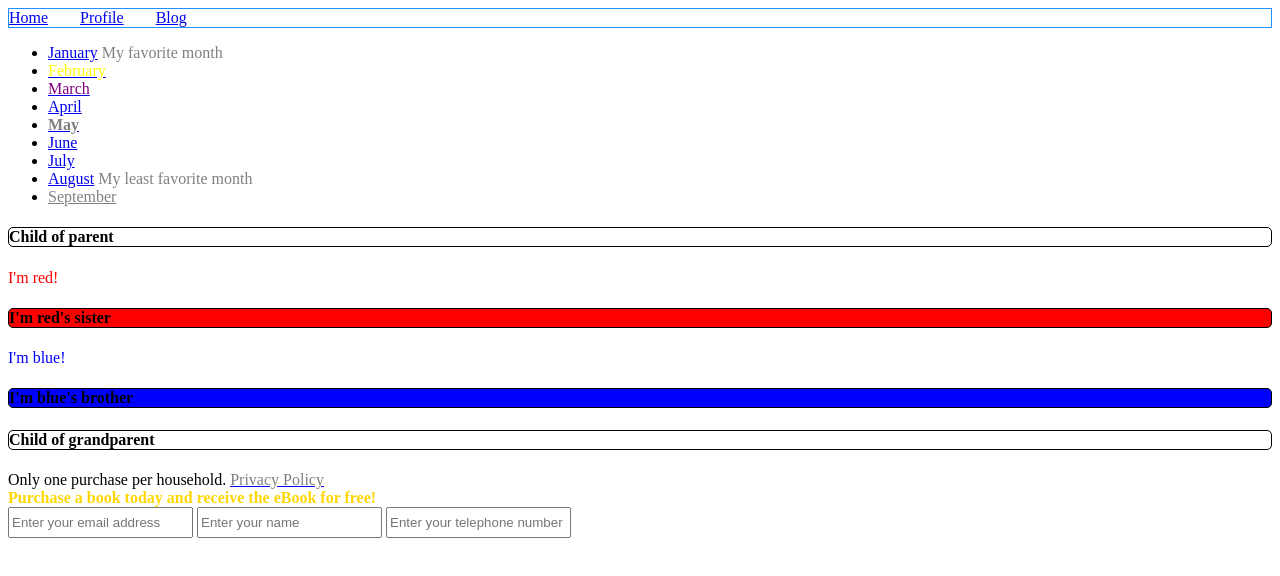
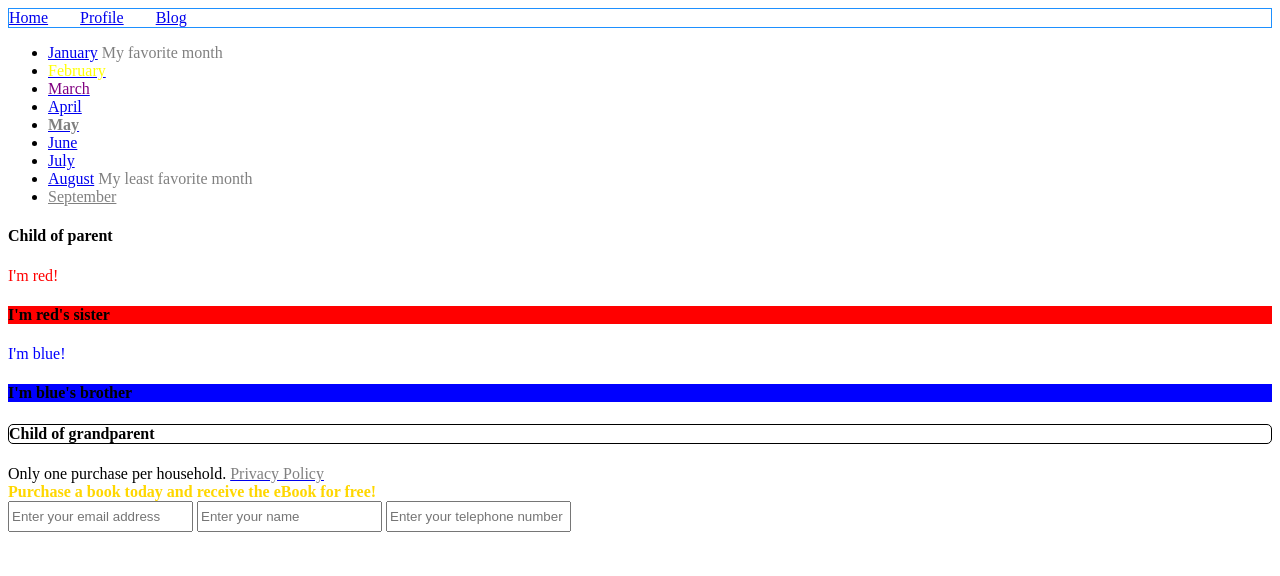
Before and after one commit to tayloraharry/css-selectors, a plain HTML site: page index.html in a window 1280 px wide. Drawn offline with Linux system fonts and the light colour scheme.

Commit message:
fixed CSS to better answer task #12

```diff
--- a/selectors.css
+++ b/selectors.css
@@ -45,7 +45,7 @@ a > .disabled {
     color: red;
 }
 
-.grandparent h4 {
+.grandparent > h4 {
   border: 1px solid;
   border-radius: 5px;
 }
```
